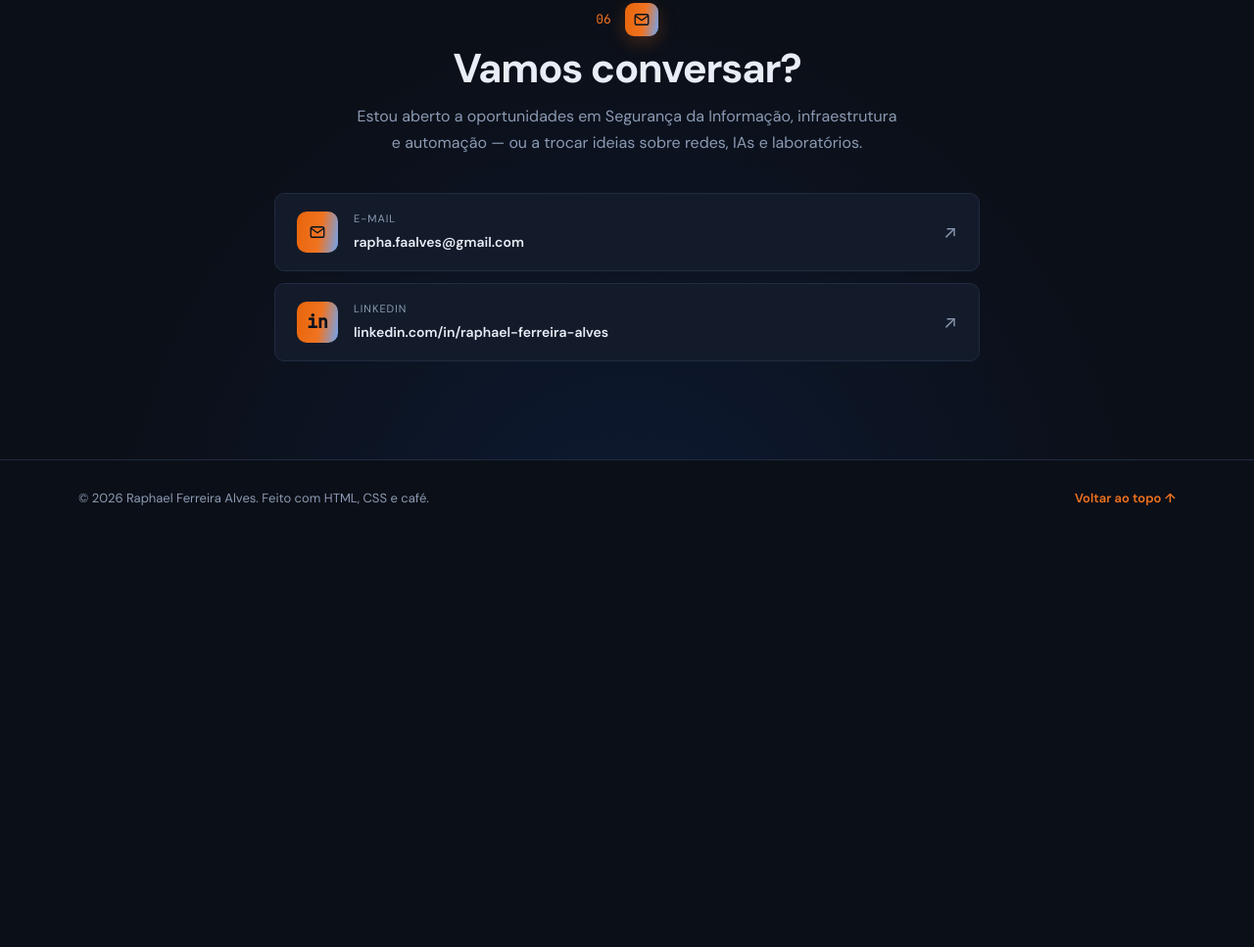
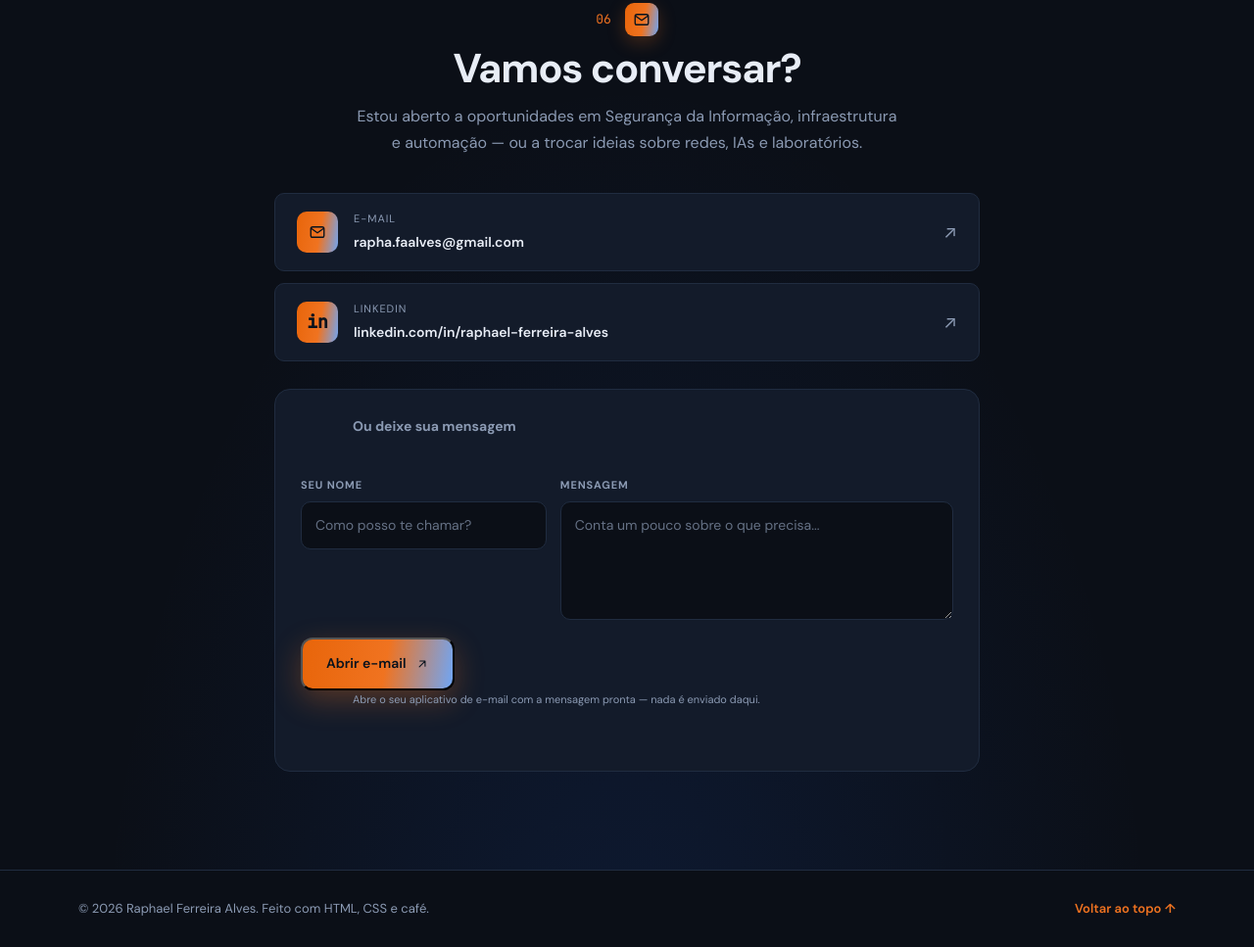
Before and after one commit to BaYega-RFA/portfolio, a plain HTML site: page index.html in a window 1280 px wide. Shown: the part 7876-8843 px from the top of the page at 98% size. Before the commit the page ends 8424 px from the top, so only its background shows below. Drawn offline with Linux system fonts and the light colour scheme.

Commit message:
Add contact form that opens mail app with prefilled message (no phone number, no backend)

```diff
--- a/assets/script.js
+++ b/assets/script.js
@@ -115,6 +115,18 @@
     reveals.forEach((el) => el.classList.add("visible"));
   }
 
+  /* ---------- Formulário de contato -> abre o app de e-mail ---------- */
+  const form = document.getElementById("contatoForm");
+  form?.addEventListener("submit", (e) => {
+    e.preventDefault();
+    const nome = form.nome.value.trim();
+    const mensagem = form.mensagem.value.trim();
+    if (!nome || !mensagem) return;
+    const assunto = encodeURIComponent("Contato via portfólio — " + nome);
+    const corpo = encodeURIComponent("Olá, Raphael!\n\n" + mensagem + "\n\n— " + nome);
+    window.location.href = "mailto:rapha.faalves@gmail.com?subject=" + assunto + "&body=" + corpo;
+  });
+
   /* ---------- Ano no rodapé ---------- */
   document.getElementById("year").textContent = new Date().getFullYear();
 })();
--- a/assets/style.css
+++ b/assets/style.css
@@ -424,6 +424,30 @@ html[data-theme="light"] .tags span { color: var(--accent-2); }
 .contact-link strong { font-size: 14px; font-weight: 600; }
 .contact-link .arrow { margin-left: auto; color: var(--text-muted); font-size: 18px; }
 
+/* Formulário de contato (abre o app de e-mail — sem número, sem backend) */
+.contato-form {
+  margin-top: 28px; padding: 26px;
+  background: var(--surface); border: 1px solid var(--border);
+  border-radius: var(--radius); text-align: left;
+}
+.form-titulo { margin: 0 0 18px; font-size: 14px; font-weight: 700; color: var(--text); }
+.form-campos { display: grid; grid-template-columns: 1fr 1.6fr; gap: 14px; }
+.form-campo { display: flex; flex-direction: column; gap: 7px; min-width: 0; }
+.form-campo span { font-size: 11px; font-weight: 700; letter-spacing: .08em; text-transform: uppercase; color: var(--text-muted); }
+.form-campo input, .form-campo textarea {
+  width: 100%; min-height: 46px; padding: 12px 14px;
+  border: 1px solid var(--border); border-radius: var(--radius-sm);
+  background: var(--bg); color: var(--text); font: inherit; font-size: 14px;
+  resize: vertical; transition: border-color .2s ease, box-shadow .2s ease;
+}
+.form-campo input::placeholder, .form-campo textarea::placeholder { color: var(--text-muted); opacity: .7; }
+.form-campo input:focus, .form-campo textarea:focus {
+  outline: none; border-color: var(--accent);
+  box-shadow: 0 0 0 3px color-mix(in srgb, var(--accent) 18%, transparent);
+}
+.form-enviar { margin-top: 18px; }
+.form-nota { margin: 12px 0 0; font-size: 11px; color: var(--text-muted); }
+
 /* Footer */
 .site-footer { border-top: 1px solid var(--border); padding: 28px 0; }
 .footer-inner { display: flex; justify-content: space-between; flex-wrap: wrap; gap: 12px; font-size: 13px; color: var(--text-muted); }
--- a/index.html
+++ b/index.html
@@ -532,6 +532,24 @@
             <span class="arrow" aria-hidden="true">↗</span>
           </a>
         </div>
+
+        <form class="contato-form" id="contatoForm">
+          <p class="form-titulo">Ou deixe sua mensagem</p>
+          <div class="form-campos">
+            <label class="form-campo">
+              <span>Seu nome</span>
+              <input id="ctNome" name="nome" type="text" placeholder="Como posso te chamar?" autocomplete="name" required>
+            </label>
+            <label class="form-campo">
+              <span>Mensagem</span>
+              <textarea id="ctMsg" name="mensagem" rows="4" placeholder="Conta um pouco sobre o que precisa..." required></textarea>
+            </label>
+          </div>
+          <button type="submit" class="btn btn-primary form-enviar">
+            Abrir e-mail <svg class="ico" aria-hidden="true"><use href="#ico-arrow"></use></svg>
+          </button>
+          <p class="form-nota">Abre o seu aplicativo de e-mail com a mensagem pronta — nada é enviado daqui.</p>
+        </form>
       </div>
     </section>
   </main>
```
